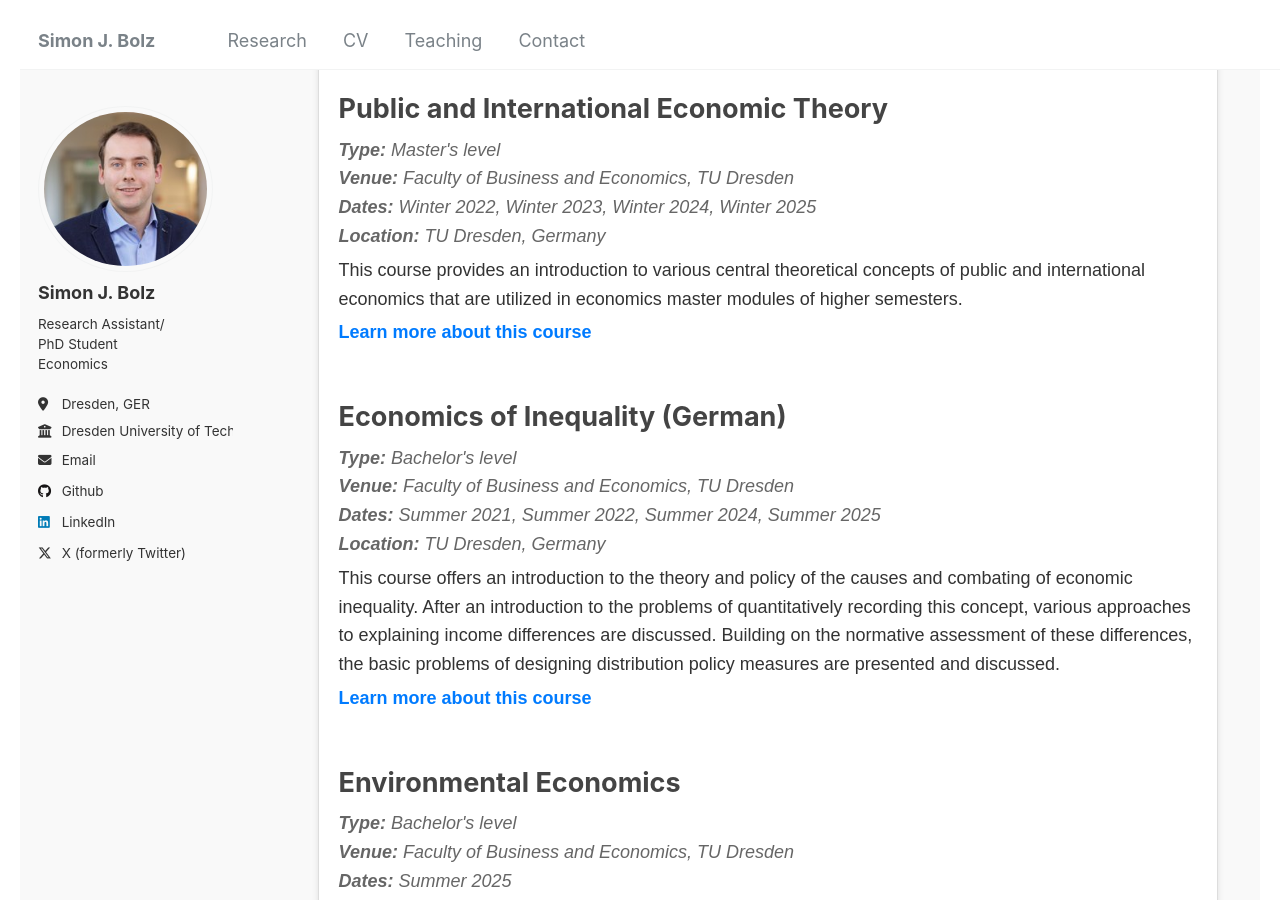
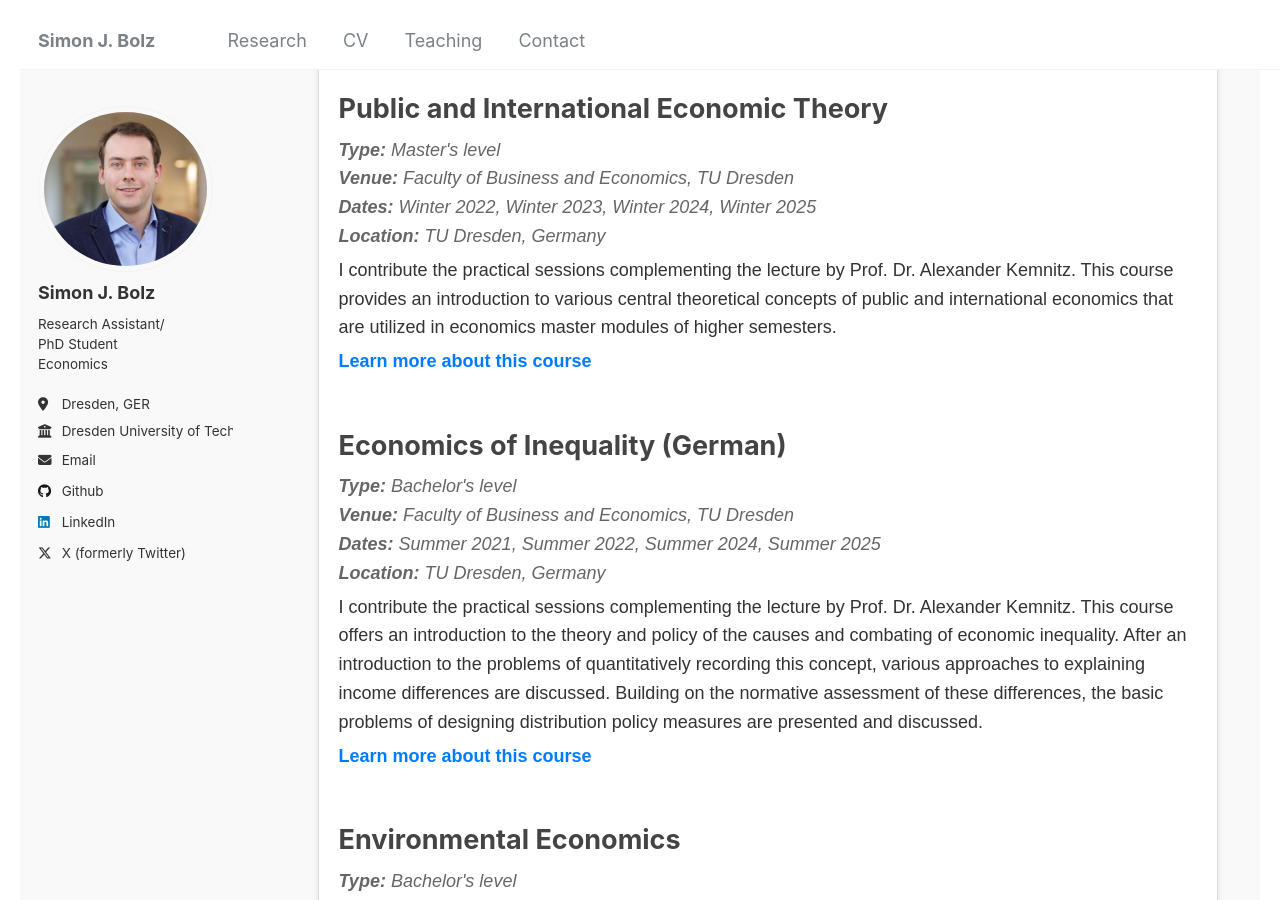
Before and after one commit to sjbolz/sjbolz.github.io, a Jekyll site: the page built from _pages/teaching.html, in a window 1280 px wide and 900 px high, scrolled down 207 px. Built offline with Jekyll 4.4.1, drawn with Linux system fonts in a browser that asks for light colours.

Commit message:
Update teaching.html

```diff
--- a/_pages/teaching.html
+++ b/_pages/teaching.html
@@ -17,7 +17,7 @@ author_profile: true
         <strong>Dates:</strong> Winter 2022, Winter 2023, Winter 2024, Winter 2025 <br>
         <strong>Location:</strong> TU Dresden, Germany
     </p>
-    <p>This course provides an introduction to various central theoretical concepts of public and international economics that are utilized in economics master modules of higher semesters.</p>
+    <p>I contribute the practical sessions complementing the lecture by Prof. Dr. Alexander Kemnitz. This course provides an introduction to various central theoretical concepts of public and international economics that are utilized in economics master modules of higher semesters.</p>
     <p><a href="https://tu-dresden.de/bu/wirtschaft/vwl/wuw/studium/kursbeschreibungen/public-and-international-economic-theory" target="_blank">Learn more about this course</a></p>
 </div>
 
@@ -29,7 +29,7 @@ author_profile: true
         <strong>Dates:</strong> Summer 2021, Summer 2022, Summer 2024, Summer 2025 <br>
         <strong>Location:</strong> TU Dresden, Germany
     </p>
-    <p>This course offers an introduction to the theory and policy of the causes and combating of economic inequality. After an introduction to the problems of quantitatively recording this concept, various approaches to explaining income differences are discussed. Building on the normative assessment of these differences, the basic problems of designing distribution policy measures are presented and discussed.</p>
+    <p>I contribute the practical sessions complementing the lecture by Prof. Dr. Alexander Kemnitz. This course offers an introduction to the theory and policy of the causes and combating of economic inequality. After an introduction to the problems of quantitatively recording this concept, various approaches to explaining income differences are discussed. Building on the normative assessment of these differences, the basic problems of designing distribution policy measures are presented and discussed.</p>
     <p><a href="https://tu-dresden.de/bu/wirtschaft/vwl/wuw/studium/kursbeschreibungen/oeku" target="_blank">Learn more about this course</a></p>
 </div>
 
```
